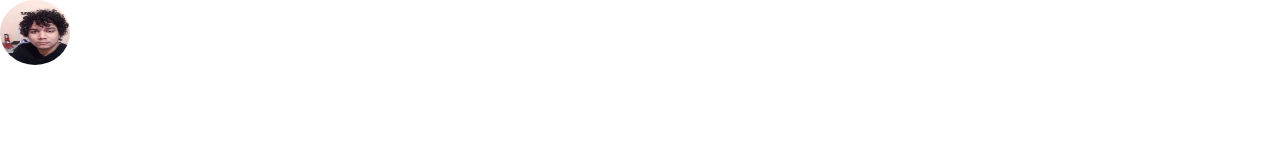
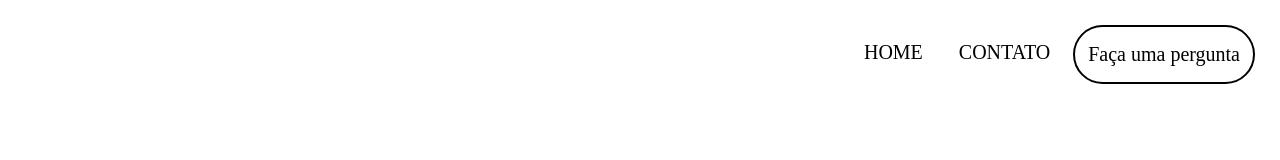
Before and after one commit to DevEdu-CN/Portf-lio, a plain HTML site: page index.html in a window 1280 px wide. Drawn offline with Linux system fonts and the light colour scheme.

Commit message:
Adicionado Menu de Navegação

```diff
--- a/CSS/_base.scss
+++ b/CSS/_base.scss
@@ -3,10 +3,13 @@
     margin: 0;
     padding: 0;
     outline: 0;
+}
+
+html {
+    height: 100vmin;
+    font-size: 62.5%;
+}
+a {
+    color: inherit;
+    text-decoration: inherit;
   }
-
-  html {
-      height: 100vmin;
-      font-size: 62.5%;
-
-  }
--- a/CSS/_header.scss
+++ b/CSS/_header.scss
@@ -1,13 +1,21 @@
 header {
-    section {
-        height: 10vh;
-        figure {
-            img {
-                height:  65px;
-                width: 70px;
-                border-radius: 100%;
-            }
+        height: 20vh;
+    .menuBox {
+        display: flex;
+        padding: 10px;
+        margin: 10px;
+        justify-content: flex-end;
+        &__btn {
+            font-size: 2rem;
+            margin: 5px ;
+            padding: 16px 13px;
+            &--question{
+                border-radius: 30px;
+                border: 2px solid;
+                font-size: 2rem;
+                margin: 5px ;
+                padding: 16px 13px;  }
         }
+
     }
-
 }
--- a/index.html
+++ b/index.html
@@ -9,13 +9,10 @@
 </head>
 <body>
     <header>
-        <section>
-            <figure>
-                <img src="img/icon.jpg" alt="Icone" class="icon">
-            </figure>
-        </section>
-        <nav>
-
+        <nav class="menuBox">
+            <a class="menuBox__btn" href="index.html">HOME</a>
+            <a class="menuBox__btn" href="#">CONTATO</a>
+            <a class="menuBox__btn--question">Faça uma pergunta</a>
         </nav>
     </header>
 </body>
```
Also changed, not shown: CSS/main.css, img/icon.jpg (deleted), img/icon.svg (added), 1 other file.
